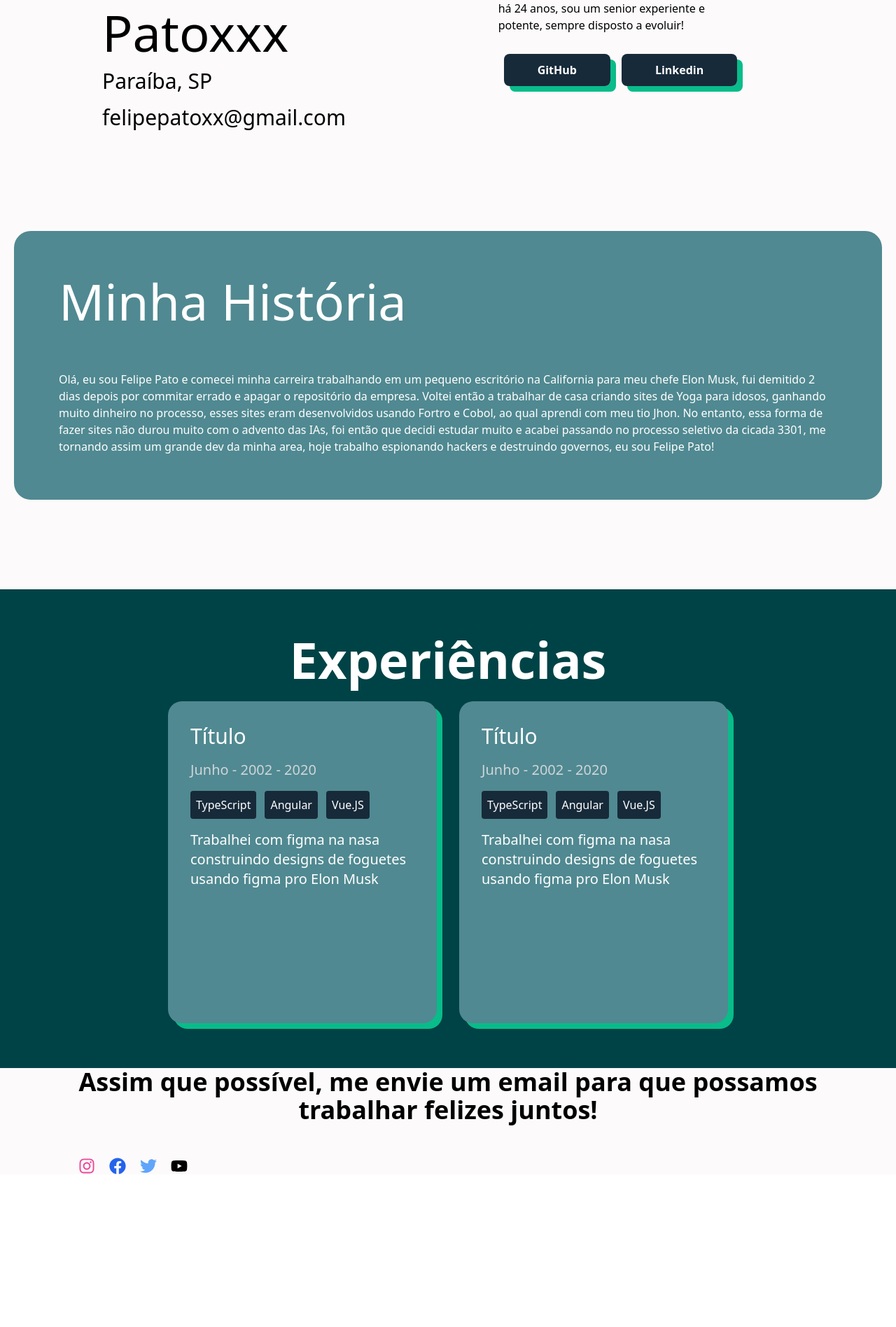
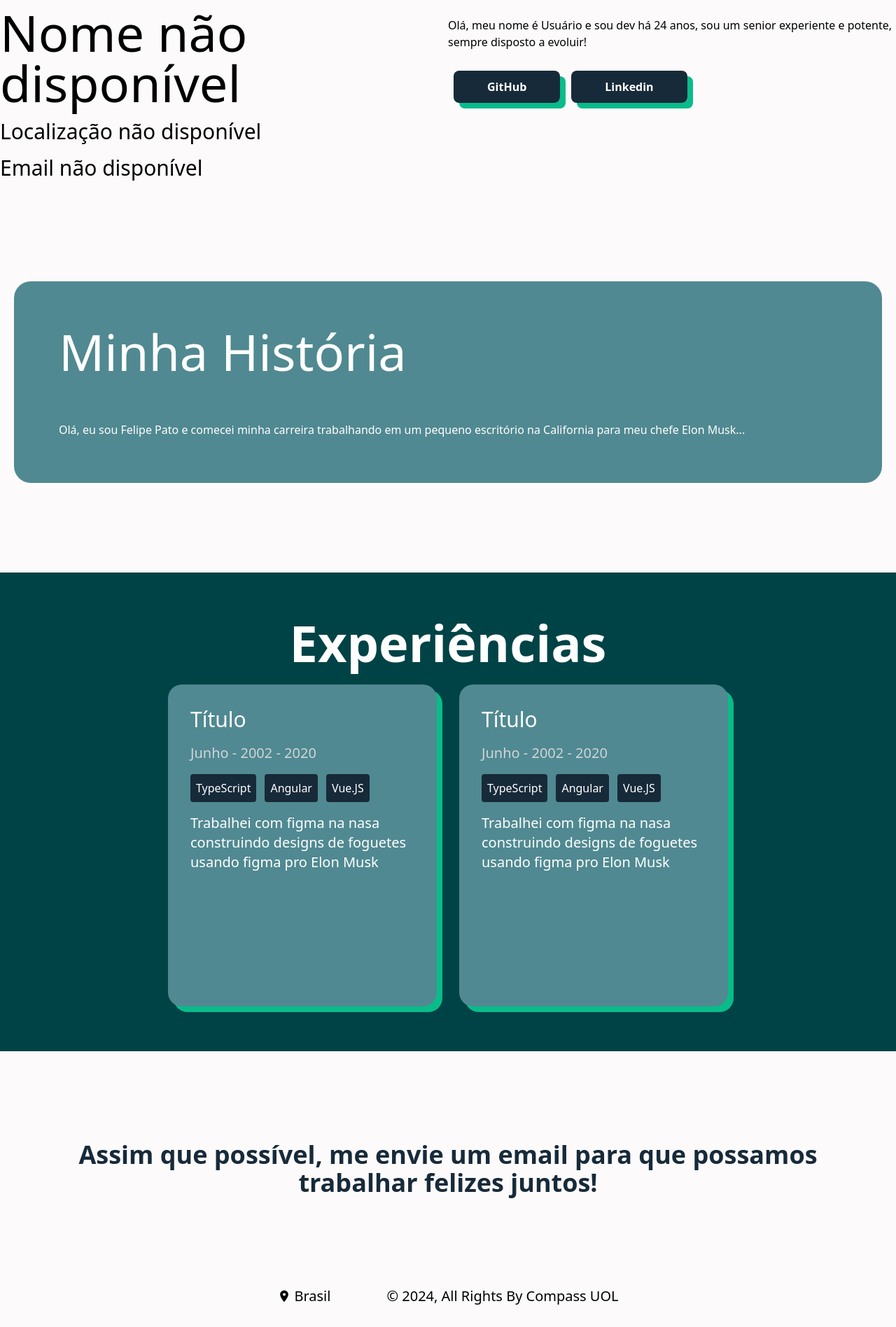
Before and after one commit to fabianoqss/desafio-03-aws-react, a React (Vite) app: page /home in a window 1280 px wide. Shown: the part 444-2340 px from the top of the page at 70% size. Before the commit the page ends 2122 px from the top, so only its background shows below. Built offline with nearby package versions, Linux system fonts and the light colour scheme.

Commit message:
Feat: Logica de Login

```diff
--- a/package.json
+++ b/package.json
@@ -10,10 +10,12 @@
     "preview": "vite preview"
   },
   "dependencies": {
+    "axios": "^1.7.7",
     "firebase": "^11.0.1",
     "react": "^18.3.1",
     "react-dom": "^18.3.1",
     "react-icons": "^5.3.0",
+    "react-modal": "^3.16.1",
     "react-router-dom": "^6.27.0"
   },
   "devDependencies": {
--- a/src/components/Footer.tsx
+++ b/src/components/Footer.tsx
@@ -1,28 +1,63 @@
-import React from 'react';
-import { FaFacebook, FaTwitter, FaInstagram, FaYoutube } from 'react-icons/fa';
+import React, { useState } from 'react';
+import { MdLocationOn } from "react-icons/md";
 
-const Footer: React.FC = () =>{
+const Footer: React.FC = () => {
+  const [isModalOpen, setIsModalOpen] = useState(false);
+  const [link, setLink] = useState('');
+
+  const openModal = () => setIsModalOpen(true);
+  const closeModal = () => setIsModalOpen(false);
+
+  const handleLinkChange = (event: React.ChangeEvent<HTMLInputElement>) => {
+    setLink(event.target.value);
+  };
+
+  const handleSubmit = () => {
+    alert(`Link adicionado: ${link}`);
+    closeModal();
+  };
+
   return (
-    <footer className='grid justify-center gap-12'>
-      <h1 className='text-4xl font-bold text-center'>Assim que possível, me envie um email para que possamos <br /> trabalhar felizes juntos!</h1>
+    <footer className='grid justify-center gap-12 pt-32 gap-16 pb-16'>
+      <h1 className='text-4xl font-bold text-center text-dark_green'>
+        Assim que possível, me envie um email para que possamos <br /> trabalhar felizes juntos!
+      </h1>
 
-      <div className='flex items-center gap-5 '>
-      <a href="https://instagram.com" target="_blank" rel="noopener noreferrer">
-        <FaInstagram className="w-6 h-6 text-pink-500 hover:text-pink-700" />
-      </a>
-      <a href="https://facebook.com" target="_blank" rel="noopener noreferrer">
-        <FaFacebook className="w-6 h-6 text-blue-600 hover:text-blue-800" />
-      </a>
-      <a href="https://twitter.com" target="_blank" rel="noopener noreferrer">
-        <FaTwitter className="w-6 h-6 text-blue-400 hover:text-blue-600" />
-      </a>
-      <a href="https://youtube.com" target="_blank" rel="noopener noreferrer">
-        <FaYoutube className="w-6 h-6 text-red-600 hover:text-red-800" />
-      </a>
-    </div>
+      <div className='flex items-center gap-5 justify-center'>
+        {/* Ação ao clicar no ícone */}
+        <div onClick={openModal}>
 
+        </div>
+      </div>
 
+      <div className='flex items-center gap-20 justify-center'>
+        <p className='flex items-center gap-1 text-xl'>
+          <MdLocationOn /> Brasil
+        </p>
+        <p className='text-xl'>© 2024, All Rights By Compass UOL</p>
+      </div>
 
+      {/* Modal */}
+      {isModalOpen && (
+        <div className='fixed inset-0 bg-gray-500 bg-opacity-50 flex justify-center items-center'>
+          <div className='bg-white p-6 rounded-lg w-1/3'>
+            <h2 className='text-2xl mb-4'>Adicionar Link</h2>
+            <input
+              type="url"
+              value={link}
+              onChange={handleLinkChange}
+              placeholder="Digite o link"
+              className="w-full p-2 border rounded mb-4"
+            />
+            <div className='flex justify-between'>
+              <button onClick={closeModal} className='text-gray-500'>Fechar</button>
+              <button onClick={handleSubmit} className='bg-blue-500 text-white p-2 rounded'>
+                Salvar Link
+              </button>
+            </div>
+          </div>
+        </div>
+      )}
     </footer>
   );
 };
--- a/src/pages/Home.tsx
+++ b/src/pages/Home.tsx
@@ -1,18 +1,43 @@
-import React, {useState, useEffect } from 'react';
-import Header from '../components/Header'
-import Footer from '../components/Footer'
+import React, { useState, useEffect } from 'react';
+import axios from 'axios';
+import Header from '../components/Header';
+import Footer from '../components/Footer';
 import Button from '../components/Button';
 import Card from '../components/Card';
 
 const Home: React.FC = () => {
   const [isLogged, setIsLogged] = useState<boolean>(false);
+  const [userData, setUserData] = useState({
+    name: '',
+    email: '',
+    location: '',
+    avatarUrl: '',
+    username: ''
+  });
+
+  // Função para buscar dados do usuário na API do GitHub
+  const fetchGitHubData = async (username: string) => {
+    try {
+      const response = await axios.get(`https://api.github.com/users/${username}`);
+      setUserData({
+        name: response.data.name,
+        email: response.data.email || 'Não disponível',
+        location: response.data.location || 'Não disponível',
+        avatarUrl: response.data.avatar_url,
+        username: response.data.login
+      });
+    } catch (error) {
+      console.error('Erro ao buscar dados do GitHub:', error);
+    }
+  };
 
   useEffect(() => {
+    // Recupera o usuário do localStorage
     const user = localStorage.getItem('user');
     if (user) {
+      const { username } = JSON.parse(user);
       setIsLogged(true);
-    } else {
-      setIsLogged(false);
+      fetchGitHubData(username); // Chama a função para buscar os dados do GitHub
     }
   }, []);
 
@@ -20,6 +45,13 @@ const Home: React.FC = () => {
     localStorage.removeItem('user');
     localStorage.removeItem('token');
     setIsLogged(false);
+    setUserData({
+      name: '',
+      email: '',
+      location: '',
+      avatarUrl: '',
+      username: ''
+    });
   };
 
   return (
@@ -28,41 +60,42 @@ const Home: React.FC = () => {
 
       <section className='grid grid-cols-2 items-center justify-items-center mt-28'>
         <div className='grid gap-4'>
-      <img src="" alt="" className='w-[260px] h-[260px] bg-black rounded-full'/>
-      <h1 className='text-7xl'>Patoxxx</h1>
-      <p className='text-3xl'>Paraíba, SP</p>
-      <h1 className='text-3xl'>felipepatoxx@gmail.com</h1>
+          <img
+            src={userData.avatarUrl || ''}
+            alt={userData.name}
+            className='w-[260px] h-[260px] bg-black rounded-full'
+          />
+          <h1 className='text-7xl'>{userData.name || 'Nome não disponível'}</h1>
+          <p className='text-3xl'>{userData.location || 'Localização não disponível'}</p>
+          <h1 className='text-3xl'>{userData.email || 'Email não disponível'}</h1>
         </div>
 
         <div className='grid gap-8'>
-    <h1 className='text-7xl'>Hello,<br /> I'm Felipe Pato</h1>
-    <p>Olá, meu nome é Felipe Pato e sou dev<br />
-      há 24 anos, sou um senior experiente e <br />
-      potente, sempre disposto a evoluir!</p>
+          <h1 className='text-7xl'>Hello,<br /> I'm {userData.name || 'Usuário'}</h1>
+          <p>Olá, meu nome é {userData.name || 'Usuário'} e sou dev há 24 anos, sou um senior experiente e potente, sempre disposto a evoluir!</p>
           <div className='flex'>
-      <Button url="https://github.com/seuusername" label="GitHub" />
-      <Button url="https://github.com/seuusername" label="Linkedin" />
+            <Button url={`https://github.com/${userData.username}`} label="GitHub" />
+            <Button url="https://www.linkedin.com" label="Linkedin" />
           </div>
         </div>
       </section>
 
-
       <article className='bg-card_color max-w-[1240px] mx-auto rounded-3xl mt-36 p-16'>
-    <h1 className='text-7xl text-white '>Minha História</h1>
-    <p className='text-white mt-16'>Olá, eu sou Felipe Pato e comecei minha carreira trabalhando em um pequeno escritório na California  para meu chefe Elon Musk, fui demitido 2 dias depois por commitar errado e apagar o repositório da  empresa. Voltei então a trabalhar de casa criando sites de Yoga para idosos, ganhando muito dinheiro  no processo, esses sites eram desenvolvidos usando Fortro e Cobol, ao qual aprendi com meu tio  Jhon. No entanto, essa forma de fazer sites não durou muito com o advento das IAs, foi então que  decidi estudar muito e acabei passando no processo seletivo da cicada 3301, me tornando assim um  grande dev da minha area, hoje trabalho espionando hackers e destruindo governos, eu sou Felipe Pato!</p>
-
+        <h1 className='text-7xl text-white'>Minha História</h1>
+        <p className='text-white mt-16'>
+          Olá, eu sou Felipe Pato e comecei minha carreira trabalhando em um pequeno escritório na California para meu chefe Elon Musk...
+        </p>
       </article>
 
       <section className='grid justify-center bg-secondary_color mt-32 py-16'>
         <h1 className='text-center text-7xl text-white font-bold'>Experiências</h1>
-
         <div className='grid grid-cols-2 justify-center gap-8'>
           <Card />
           <Card />
         </div>
       </section>
 
-    <Footer/>
+      <Footer />
     </div>
   );
 };
--- a/src/pages/Login.tsx
+++ b/src/pages/Login.tsx
@@ -15,7 +15,9 @@ const GitHubLoginButton = () => {
         const user = result.user;
         const token = await user.getIdToken();
 
-        localStorage.setItem('user', JSON.stringify(user));
+        const username = user.displayName || user.email;
+
+        localStorage.setItem('user', JSON.stringify({ username }));
         localStorage.setItem('token', token);
 
         navigate('/home');
@@ -39,23 +41,22 @@ const Login: React.FC = () => {
   const navigate = useNavigate();
 
   useEffect(() => {
-    const saved = localStorage.getItem('username');
+    const saved = localStorage.getItem('user');
     if (saved) {
-      setSavedUsername(saved);
+      const user = JSON.parse(saved);
+      setSavedUsername(user.username);
     }
   }, []);
 
   const handleFormSubmit = (e: React.FormEvent) => {
     e.preventDefault();
-    if (username) {
+
     if (username === savedUsername) {
       localStorage.setItem('username', username);
-        setSavedUsername(username);
       setError(null);
       navigate('/home');
     } else {
       setError('Nome de usuário não encontrado ou não cadastrado');
-      }
     }
   };
 
```
Also changed, not shown: 1 other file (tests, documents, lock files or other folders). Lines whose indentation alone changed are shown as unchanged.
